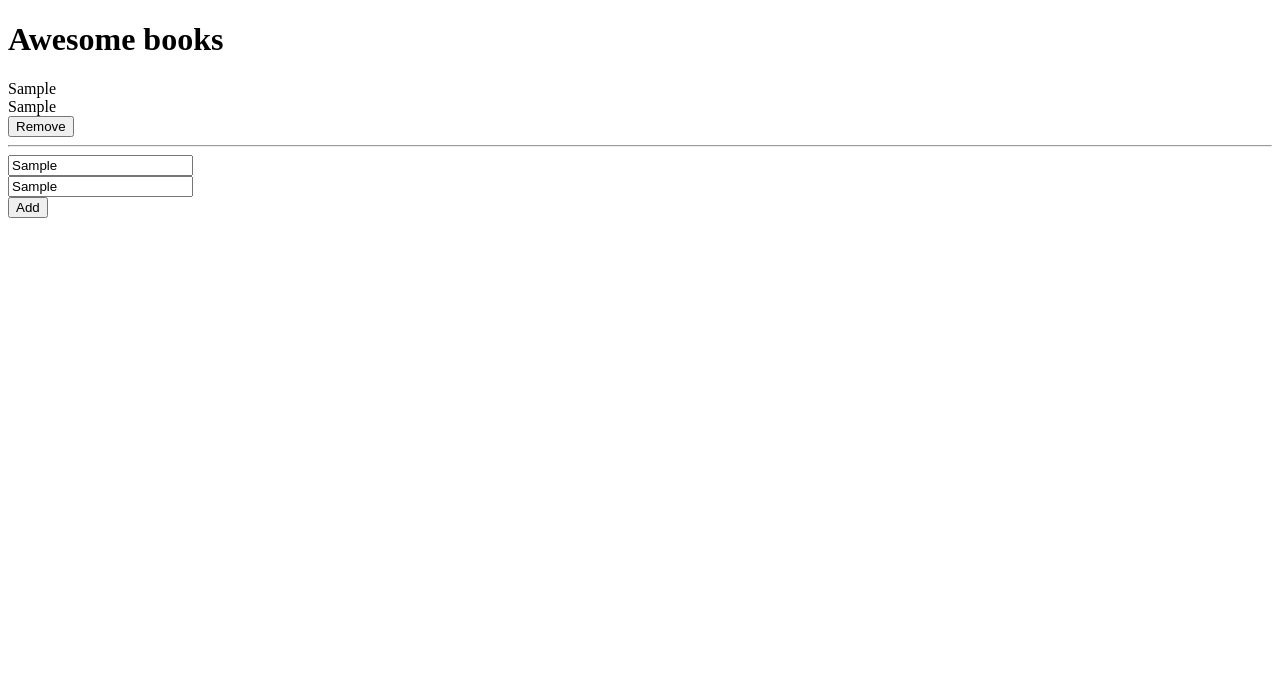
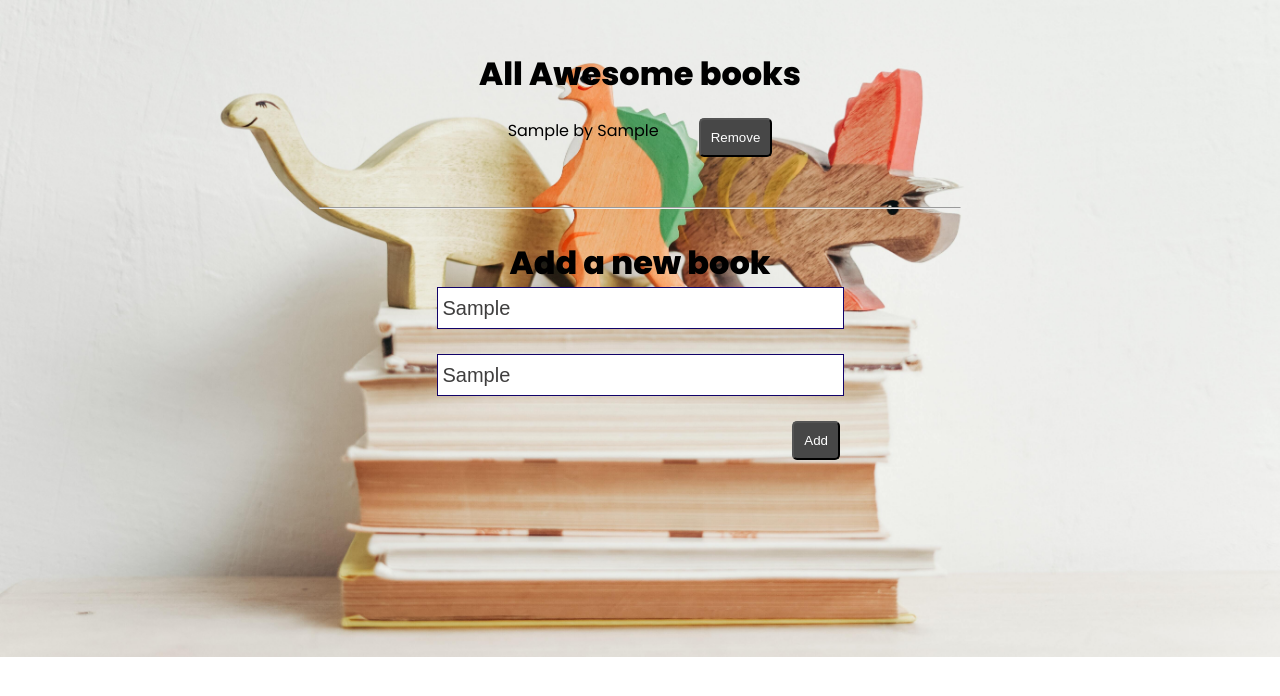
Before and after one commit to 1GORDON/Awesome-books, a plain HTML site: page index.html in a window 1280 px wide. Both pictures are taken after typing "Sample", "Sample" into the empty fields and a click on the button "Add". Drawn offline with Linux system fonts and the light colour scheme.

Commit message:
Update CSS file

```diff
--- a/Book.js
+++ b/Book.js
@@ -12,10 +12,10 @@ class Book {
   }
 
   getCode() {
-    return `<div>${this.title}</div>
-              <div>${this.author}</div>
-              <button class='remove' data-id='${this.id}'>Remove</button>
-              <hr>`;
+    return `<tr>
+              <td>${this.title} by ${this.author}</td>
+              <td><button class='remove' data-id='${this.id}'>Remove</button></td>
+            </tr>`;
   }
 
   //For every book you  need it own code. For all static methods. You can call without the need to instatiate the object
--- a/index.html
+++ b/index.html
@@ -4,23 +4,32 @@
   <meta charset="UTF-8">
   <meta http-equiv="X-UA-Compatible" content="IE=edge">
   <meta name="viewport" content="width=device-width, initial-scale=1.0">
-  <title>Document</title>
+  <link rel="preconnect" href="https://fonts.googleapis.com">
+  <link rel="preconnect" href="https://fonts.gstatic.com" crossorigin>
+  <link href="https://fonts.googleapis.com/css2?family=Poppins:ital,wght@0,400;0,500;0,600;0,800;1,800&display=swap" rel="stylesheet">
+  <link rel="stylesheet" href="style.css">
+  <title>Awesome books</title>
 </head>
 <body>
-      <h1>Awesome books</h1>
-
-    <div id="items">
-
+  <div class="header-container">
+  <h1 class="heading">All Awesome books</h1>
+  </div>
+    <div class="books-container">
+      <table class="table-container" id="items"></table>
+    </div>
+    <div class="hr-container">
+    <hr>
     </div>
 
-    <form id="book-list">
-
+    <form class="the-form" id="book-list">
+      <div class="form-container">
+        <h1 class="heading">Add a new book</h1>
         <input type="text" name="title" placeholder="Title" id="title">
         <br>
         <input type="text" name="author" placeholder="Author" id="author">
         <br>
         <button type="submit" id="btn">Add</button>
-
+      </div>
     </form>
   <script src="Book.js"></script>
   <script src="script.js"></script>
--- a/style.css
+++ b/style.css
@@ -1,4 +1,95 @@
 * {
+  padding: 0;
   margin: 0;
-  padding: 0;
 }
+
+body {
+  font-family: "Poppins", sans-serif;
+  background-image: url("background.jpg");
+  background-position: center;
+  background-repeat: no-repeat;
+  background-size: cover;
+}
+
+.header-container {
+  margin-top: 50px;
+}
+
+.heading {
+  text-align: center;
+}
+
+.table-container {
+  display: flex;
+  align-items: center;
+  flex-direction: column;
+  width: 100%;
+}
+
+tr:nth-child(even) {
+  background-color: rgba(148, 147, 147, 0.5);
+}
+
+table tr {
+  display: flex;
+  justify-content: space-between;
+  width: 100% !important;
+}
+
+td {
+  padding: 20px;
+}
+
+table td .remove {
+  background-color: rgb(71, 71, 71);
+  color: white;
+  padding: 10px;
+  border-radius: 5px;
+}
+
+hr {
+  width: 50%;
+}
+
+.hr-container {
+  display: flex;
+  justify-content: center;
+  margin: 30px 0;
+}
+
+form {
+  display: flex;
+  flex-direction: column;
+  gap: 20px;
+  align-items: center;
+  justify-content: center;
+  max-width: 400px;
+  margin: 0 auto;
+}
+
+.form-container {
+  display: flex;
+  flex-direction: column;
+  align-items: center;
+  width: 100%;
+}
+
+input {
+  display: flex;
+  border-radius: none;
+  border: 1px solid rgb(17, 2, 105);
+  width: 100%;
+  height: 40px;
+  font-size: 20px;
+  padding-left: 5px;
+  color: rgb(63, 62, 62);
+}
+
+.form-container button {
+  display: flex;
+  align-self: flex-end;
+  background-color: rgb(71, 71, 71);
+  color: white;
+  padding: 10px;
+  border-radius: 5px;
+}
```
Also changed, not shown: background.jpg (added), 1 other file.
